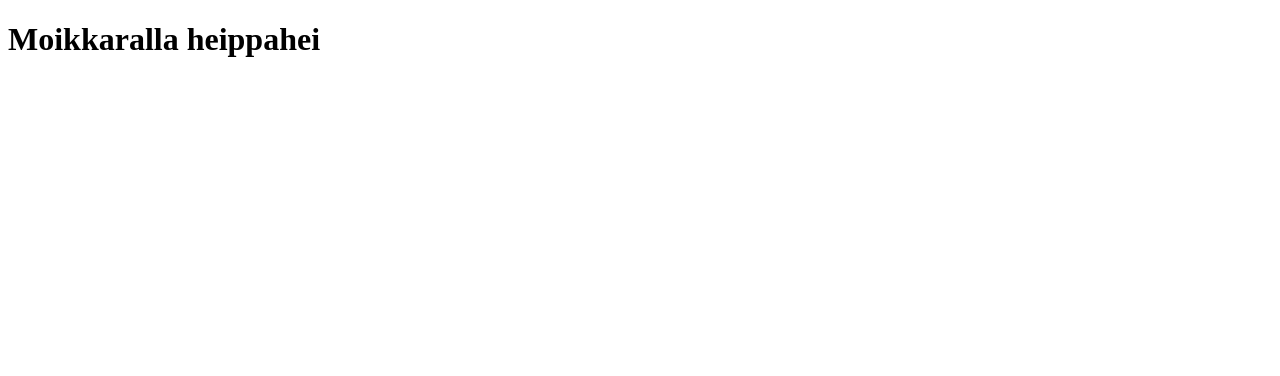
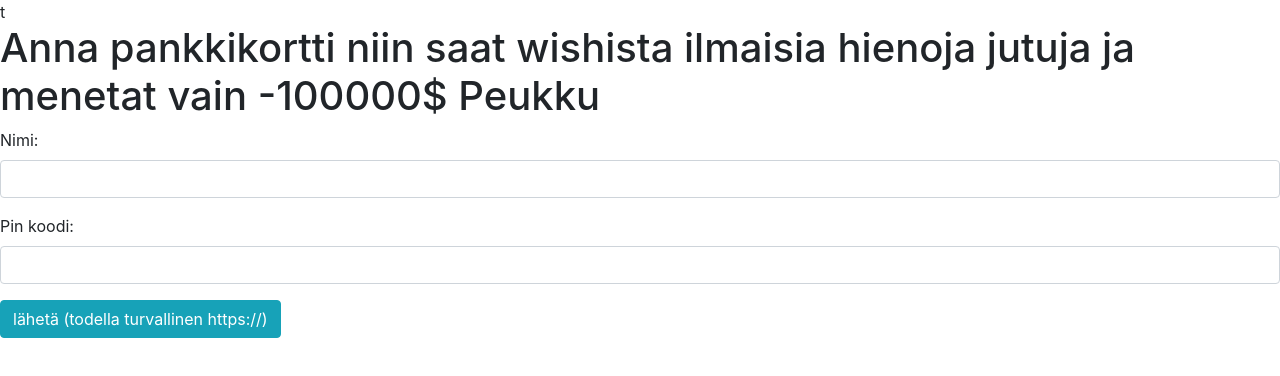
Before and after one commit to TommiHeinonen/keskiviikon_kartat_full_stack, a website: page public/index.html in a window 1280 px wide. Drawn offline with nearby package versions, Linux system fonts and the light colour scheme.

Commit message:
pankkikorttikentta

```diff
--- a/public/index.html
+++ b/public/index.html
@@ -1,10 +1,36 @@
-<!DOCTYPE html>
+t<!DOCTYPE html>
 <html lang="en" dir="ltr">
   <head>
     <meta charset="utf-8">
     <title></title>
+    <!-- Latest compiled and minified CSS -->
+<link rel="stylesheet" href="https://maxcdn.bootstrapcdn.com/bootstrap/4.5.2/css/bootstrap.min.css">
+
+<!-- jQuery library -->
+<script src="https://ajax.googleapis.com/ajax/libs/jquery/3.5.1/jquery.min.js"></script>
+
+<!-- Popper JS -->
+<script src="https://cdnjs.cloudflare.com/ajax/libs/popper.js/1.16.0/umd/popper.min.js"></script>
+
+<!-- Latest compiled JavaScript -->
+<script src="https://maxcdn.bootstrapcdn.com/bootstrap/4.5.2/js/bootstrap.min.js"></script>
   </head>
   <body>
-    <h1>Moikkaralla heippahei</h1>
+    <h1>Anna pankkikortti niin saat wishista ilmaisia hienoja jutuja ja menetat vain -100000$ Peukku</h1>
+
+
+
+<form>
+  <div class="form-group">
+ <label for="name">Nimi:</label>
+ <input type="text" class="form-control" id="name">
+</div>
+<div class="form-group">
+<label for="pin">Pin koodi:</label>
+<input type="password" class="form-control" id="pin">
+</div>
+<button type="button" class="btn btn-info">lähetä (todella turvallinen https://)</button>
+
+</form>
   </body>
 </html>
--- a/server.js
+++ b/server.js
@@ -5,4 +5,4 @@
 //const port = 3000
 app.listen(3000, () => console.log ("kuuntelen"));
 app.use(express.static("public"));
-console.log("Serveri kaynissa!");
+console.log("Serveri kaynissaaaaa!");
```
